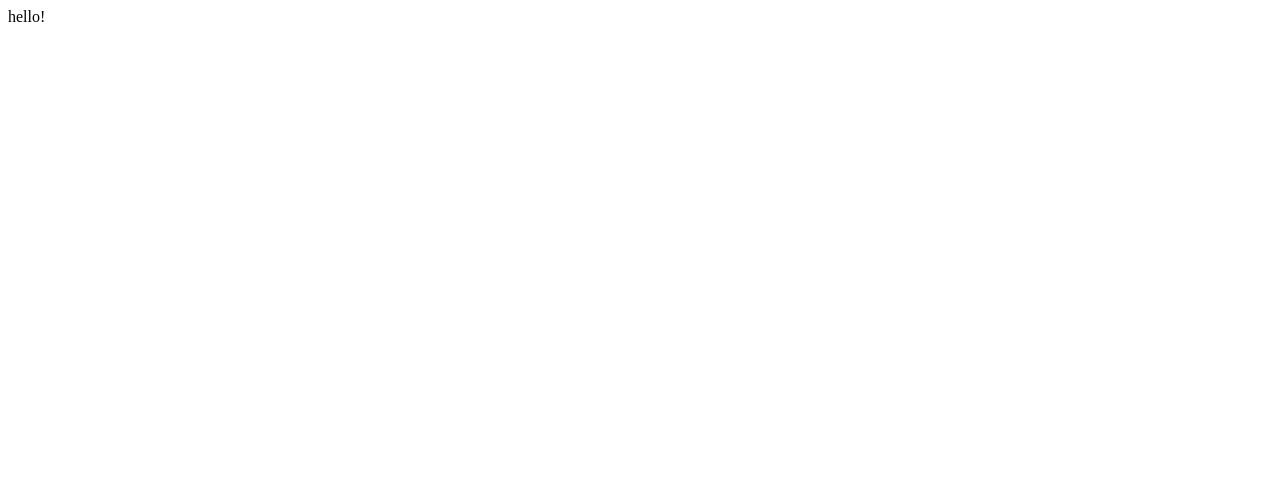
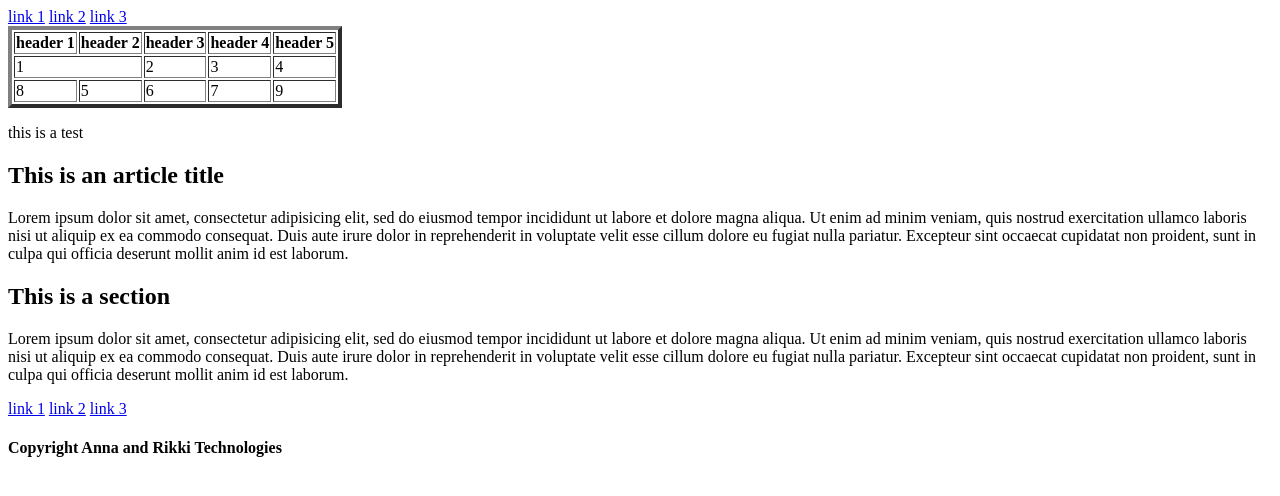
Before and after one commit to rikkimalh/rikkimalh.github.io, a plain HTML site: page phase-0-tracks/html/gps/index.html in a window 1280 px wide. Drawn offline with Linux system fonts and the light colour scheme.

Commit message:
update index with html structure and practice items

```diff
--- a/phase-0-tracks/html/gps/index.html
+++ b/phase-0-tracks/html/gps/index.html
@@ -1 +1,79 @@
-hello!
+<!DOCTYPE HTML>
+<HTML lang = "en">
+<head>
+	<title>test title</title>
+</head>
+<body>
+<header>
+	<nav>
+		<a href="www.google.com">link 1</a>
+		<a href="www.google.com">link 2</a>
+		<a href="www.google.com">link 3</a>
+	</nav>
+</header>
+<main>
+	<table border="4">
+		<tr>
+			<th>header 1</th>
+			<th>header 2</th>
+			<th>header 3</th>
+			<th>header 4</th>
+			<th>header 5</th>
+		</tr>
+		<tr>
+			<td colspan="2">1</td>
+			<td>2</td>
+			<td>3</td>
+			<td>4</td>
+		</tr>
+		<tr>
+			<td rowspan="2">8</td>
+			<td>5</td>
+			<td>6</td>
+			<td>7</td>
+			<td>9</td>
+		</tr>
+	</table>
+	<p>this is a test</p>
+
+	<article>
+		<h2>This is an article title</h2>
+			<p>Lorem ipsum dolor sit amet, consectetur adipisicing elit, sed do eiusmod
+			tempor incididunt ut labore et dolore magna aliqua. Ut enim ad minim veniam,
+			quis nostrud exercitation ullamco laboris nisi ut aliquip ex ea commodo
+			consequat. Duis aute irure dolor in reprehenderit in voluptate velit esse
+			cillum dolore eu fugiat nulla pariatur. Excepteur sint occaecat cupidatat non
+			proident, sunt in culpa qui officia deserunt mollit anim id est laborum.</p>
+			<section>
+				<h2>This is a section</h2>
+					<p>Lorem ipsum dolor sit amet, consectetur adipisicing elit, sed do eiusmod
+					tempor incididunt ut labore et dolore magna aliqua. Ut enim ad minim veniam,
+					quis nostrud exercitation ullamco laboris nisi ut aliquip ex ea commodo
+					consequat. Duis aute irure dolor in reprehenderit in voluptate velit esse
+					cillum dolore eu fugiat nulla pariatur. Excepteur sint occaecat cupidatat non
+					proident, sunt in culpa qui officia deserunt mollit anim id est laborum.</p>
+			</section>
+	</article>
+</main>
+<footer>
+	<nav>
+		<a href="www.google.com">link 1</a>
+		<a href="www.google.com">link 2</a>
+		<a href="www.google.com">link 3</a>
+	</nav>
+
+	<h4>Copyright Anna and Rikki Technologies</h4>
+
+<!--
+1. Semantic tags are useful in being specific about the layout of the HTML. It is also useful for developers in defining and referencing sections as well has having the browser recognize specific sections. Header and footer are most useful in separating top and bottom from the body and allowing for differentiation of styling and linking between the 3 sections.
+
+2. The browser loads from top to bottom in the order: doctype, html, title, head, and body. Usually elements are loaded in the body but if anything comes beforehand, they are loaded prior to the body content being loaded.
+
+3. I learned some interesting and useful shortcuts in order to speed up my coding and typing! For example, I learned that you can select specific lines at once and type on all lines at the same time (command and click)! I also learned a bit more about snippets and creating the shortcuts that you can tab and display. I will absolutely be using these and creating a ton more in the near future.
+
+4. I did not find this weeks material too challenging as everything flowed naturally. I did however realize that I rely heavily on shortcuts to fill in and display items, making it a bit harder to recite and memorize the HTML structure. I will start to rely less on shortcuts in order to save time and start to focus more on remembering and understanding basic doc structures.
+
+ -->
+</footer>
+</body>
+</HTML>
```
